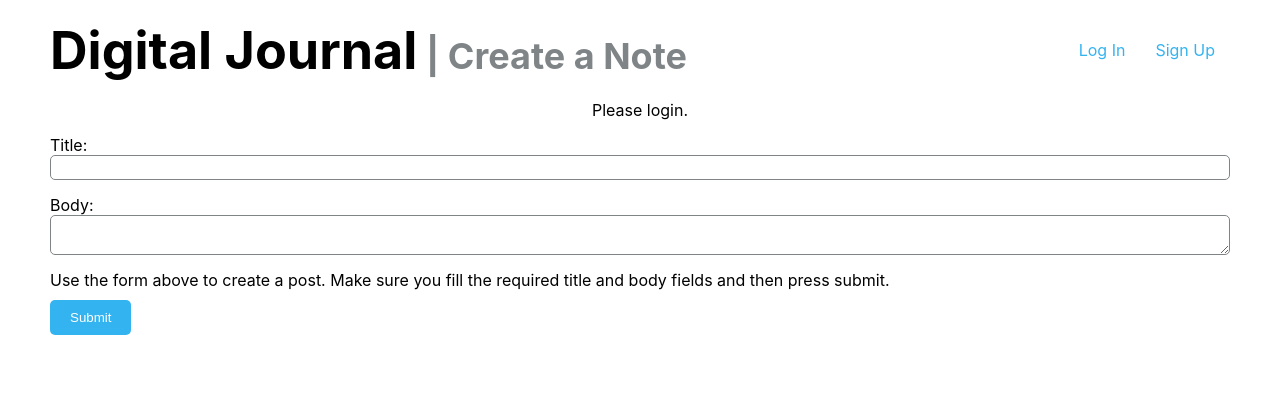
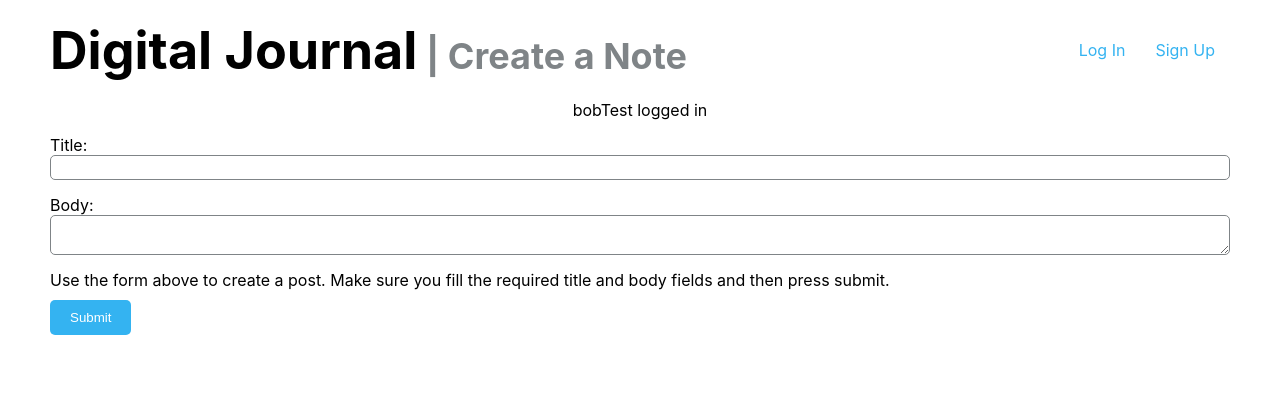
Before and after one commit to vinccodes/chingu-voyages, a React (Create React App) app in the folder solo-projects/tier3/journal-app/: page / in a window 1280 px wide. Shown: the top 398 px of the page. Built offline with nearby package versions, Linux system fonts and the light colour scheme; no server answers.

Commit message:
feat: loginForm and addNoteForm is conditionally rendered depending on if currentUser exists or not.

```diff
--- a/solo-projects/tier3/journal-app/src/App.js
+++ b/solo-projects/tier3/journal-app/src/App.js
@@ -10,8 +10,8 @@ function App() {
 
   const [username, setUsername] = React.useState("")
   const [password, setPassword] = React.useState("")
-  const [currentUser, setCurrentUser] = React.useState(null)
-  const [errorMessage, setErrorMessage] = React.useState("Please login.")
+  const [currentUser, setCurrentUser] = React.useState({name: "bobTest"})
+  const [errorMessage, setErrorMessage] = React.useState(null)
 
 
   const handleLoginChange = (event)=>{
@@ -48,6 +48,10 @@ function App() {
     }
     catch(err){
       console.log('wrong credentials ', err)
+      setErrorMessage('Wrong credentials')
+      setTimeout(()=>{
+        setErrorMessage(null)
+      }, 5000)
     }
 
   }
@@ -72,18 +76,27 @@ function App() {
         message={errorMessage}
         />
       }
-      { currentUser !== null &&
+
+
+
+      { currentUser === null ?
       <LoginForm
         username={username}
         password={password}
         handleLogin={handleLogin}
         handleLoginChange={handleLoginChange} />
+      :
+      <div>
+        <p>{currentUser.name} logged in</p>
+        <AddNoteForm/>
+      </div>
+
       }
 
-      <AddNoteForm/>
       <div className="container__notes">
         {allNotes}
       </div>
+
     </div>
   );
 }
--- a/solo-projects/tier3/journal-app/src/services/loginService.js
+++ b/solo-projects/tier3/journal-app/src/services/loginService.js
@@ -1,9 +1,9 @@
 import axios from 'axios'
 const LOGIN_URI = process.env.REACT_APP_BASE_URL_LOCAL + '/auth/login'
 
-const login = (config) =>{
+const login = (userCredentials) =>{
     // send http post request to /auth/login
-    return axios.post(LOGIN_URI, config)
+    return axios.post(LOGIN_URI, userCredentials)
 }
 
 export default {
--- a/solo-projects/tier3/journal-app/src/services/noteService.js
+++ b/solo-projects/tier3/journal-app/src/services/noteService.js
@@ -17,11 +17,11 @@ const getAllNotes = () =>{
 //     return axios.get(NOTES_URL+'notes/')
 // }
 
-const createNote = (noteObject) =>{
+const createNote = async(noteObject) =>{
     const config = {
         headers: { Authorization: token }
     }
-    const response = axios.post(NOTES_URL, noteObject, config)
+    const response = await axios.post(NOTES_URL, noteObject, config)
     return response.data
 }
 
```
